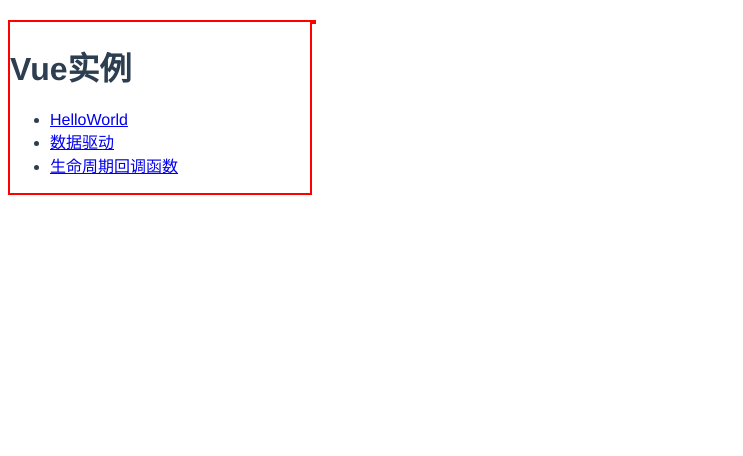
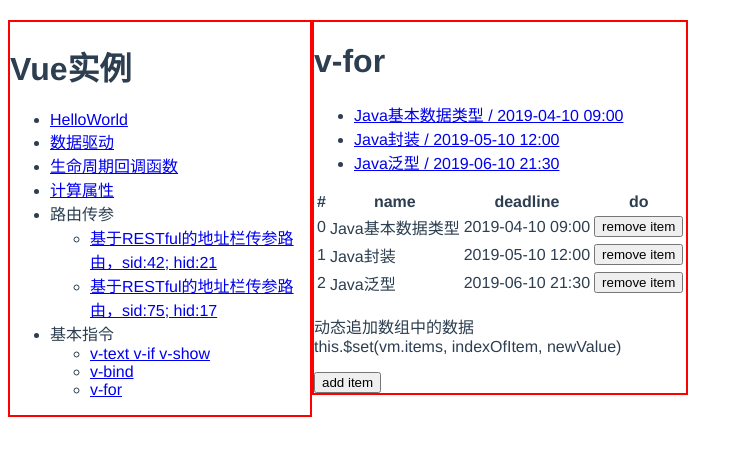
Before and after one commit to zhanyeye/vue-examples, a Vue app: page /#/example06-03 in a window 1280 px wide. Shown: the top 456 px of the page, without its empty margins (0-743 px from the left). Built offline with nearby package versions, Linux system fonts and the light colour scheme.

Commit message:
update 2019.04.16

```diff
--- a/src/App.vue
+++ b/src/App.vue
@@ -2,7 +2,7 @@
   <div id="app">
     <sidebar />
     <div id="routerview">
-      <router-view />
+      <router-view v-bind:key="$route.path" />
     </div>
   </div>
 </template>
--- a/src/views/Sidebar.vue
+++ b/src/views/Sidebar.vue
@@ -11,6 +11,38 @@
       <li>
         <router-link to="/example03">生命周期回调函数</router-link>
       </li>
+      <li>
+        <router-link to="/example04">计算属性</router-link>
+      </li>
+      <li>
+        路由传参
+        <ul>
+          <li>
+            <router-link to="/example05/students/42/homeworks/21"
+              >基于RESTful的地址栏传参路由，sid:42; hid:21</router-link
+            >
+          </li>
+          <li>
+            <router-link to="/example05/students/75/homeworks/17"
+              >基于RESTful的地址栏传参路由，sid:75; hid:17</router-link
+            >
+          </li>
+        </ul>
+      </li>
+      <li>
+        基本指令
+        <ul>
+          <li>
+            <router-link to="/example06-01">v-text v-if v-show</router-link>
+          </li>
+          <li>
+            <router-link to="/example06-02">v-bind</router-link>
+          </li>
+          <li>
+            <router-link to="/example06-03">v-for</router-link>
+          </li>
+        </ul>
+      </li>
     </ul>
   </div>
 </template>
--- /dev/null
+++ b/src/views/example04/Example04.vue
@@ -0,0 +1,42 @@
+<template>
+  <div>
+    <h1>Computed</h1>
+    <p>
+      对于所有的数据绑定，Vue.js 都提供了完全的 JavaScript
+      表达式支持，表达式会作为 JavaScript 解析
+    </p>
+    {{ isShow ? "为true显示" : "为false显示" }}
+    <br />
+    {{ reversMessage }}
+    <hr />
+    {{ user.insertTime }}
+    <br />
+    {{ myDate }}
+    <br />
+    <p>基于计算属性，但计算属性是一个方法</p>
+    {{ a(user.insertTime) }}
+  </div>
+</template>
+<script>
+export default {
+  data: () => ({
+    isShow: false,
+    message: "hello",
+    user: { name: "BO", insertTime: "2019-03-09T11:04:25" }
+  }),
+  computed: {
+    myDate() {
+      return this.user.insertTime.replace("T", " ");
+    },
+    reversMessage() {
+      return this.message
+        .split("")
+        .reverse()
+        .join("");
+    },
+    a() {
+      return d => d.replace("T", " ");
+    }
+  }
+};
+</script>
--- /dev/null
+++ b/src/views/example05/Example05.vue
@@ -0,0 +1,18 @@
+<template>
+  <div>
+    <h1>Router Passing Parameter</h1>
+    student ID: {{ $route.params.sid }}
+    <br />
+    homework ID: {{ $route.params.hid }}
+    <br />
+  </div>
+</template>
+<script>
+export default {
+  created() {
+    // 可基于参数，异步请求数据，再渲染
+    console.log(this.$route.params.sid);
+    console.log(this.$route.params.hid);
+  }
+};
+</script>
--- /dev/null
+++ b/src/views/example06/Example06-01.vue
@@ -0,0 +1,39 @@
+<template>
+  <div>
+    <h1>v-if</h1>
+    <input placeholder="Enter your username" key="username" />
+    <p>
+      <span v-text="message"></span>
+    </p>
+    <h1>v-if</h1>
+    <p v-if="isAdmin">此内容仅admin可见</p>
+
+    <template v-if="isUserNameLogin">
+      <input placeholder="Enter your username" key="username" />
+      <br />
+      <input type="password" placeholder="Enter your password" />
+    </template>
+    <template v-else>
+      <input placeholder="Enter your KEY" key="key" />
+    </template>
+    <br />
+    <button v-on:click="changeInput">切换</button>
+    <h1>v-show</h1>
+    <p v-show="user.level == 'superadmin'">此内容仅supadmin可见</p>
+  </div>
+</template>
+<script>
+export default {
+  data: () => ({
+    message: "hello world",
+    isAdmin: true,
+    isUserNameLogin: true,
+    user: { username: "BO", level: "user" }
+  }),
+  methods: {
+    changeInput() {
+      this.isUserNameLogin = !this.isUserNameLogin;
+    }
+  }
+};
+</script>
--- /dev/null
+++ b/src/views/example06/Example06-02.vue
@@ -0,0 +1,18 @@
+<template>
+  <div>
+    <h1>v-bind</h1>
+    <label> <input type="checkbox" @click="setAgree" />同意以上条款 </label>
+    <br />
+    <button v-bind:disabled="enabled">提交</button>
+  </div>
+</template>
+<script>
+export default {
+  data: () => ({ enabled: true }),
+  methods: {
+    setAgree() {
+      this.enabled = !this.enabled;
+    }
+  }
+};
+</script>
--- /dev/null
+++ b/src/views/example06/Example06-03.vue
@@ -0,0 +1,65 @@
+<template>
+  <div>
+    <h1>v-for</h1>
+    <ul>
+      <li v-for="h in homeworks" v-bind:key="h.id">
+        <router-link v-bind:to="`/homeworks/${h.id}`"
+          >{{ h.name }} / {{ formatDate(h.deadline) }}</router-link
+        >
+      </li>
+    </ul>
+
+    <table>
+      <thead>
+        <tr>
+          <th>#</th>
+          <th>name</th>
+          <th>deadline</th>
+          <th>do</th>
+        </tr>
+      </thead>
+      <tr v-for="(h, index) in homeworks" :key="index">
+        <td>{{ index }}</td>
+        <td>{{ h.name }}</td>
+        <td>{{ formatDate(h.deadline) }}</td>
+        <td>
+          <button @click="removeItem(index)">remove item</button>
+        </td>
+      </tr>
+    </table>
+
+    <p>
+      动态追加数组中的数据
+      <br />this.$set(vm.items, indexOfItem, newValue)
+    </p>
+    <button @click="addItem">add item</button>
+  </div>
+</template>
+<script>
+export default {
+  data: () => ({
+    homeworks: [
+      { id: 1, name: "Java基本数据类型", deadline: "2019-04-10T09:00" },
+      { id: 2, name: "Java封装", deadline: "2019-05-10T12:00" },
+      { id: 3, name: "Java泛型", deadline: "2019-06-10T21:30" }
+    ]
+  }),
+  computed: {
+    formatDate() {
+      return date => date.replace("T", " ").substring(0, 16);
+    }
+  },
+  methods: {
+    addItem() {
+      this.$set(this.homeworks, this.homeworks.length, {
+        id: this.homeworks.length + 1,
+        name: "Java多线程",
+        deadline: new Date().toISOString()
+      });
+    },
+    removeItem(index) {
+      this.$delete(this.homeworks, index);
+    }
+  }
+};
+</script>
```
Also changed, not shown: src/router.js (+20 -0 lines), src/views/example06/Example06-04.vue (added, +40 -0 lines), 1 other file (tests, documents, lock files or other folders).
